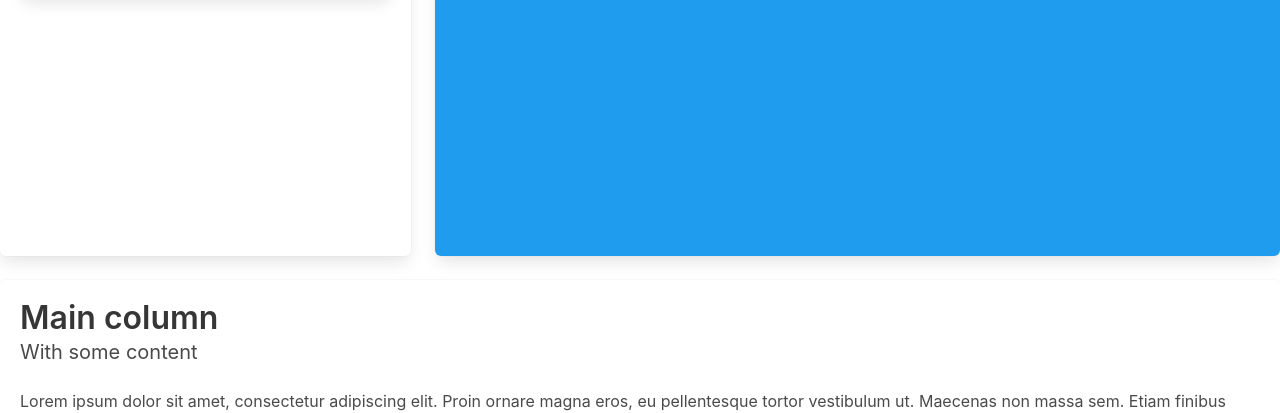
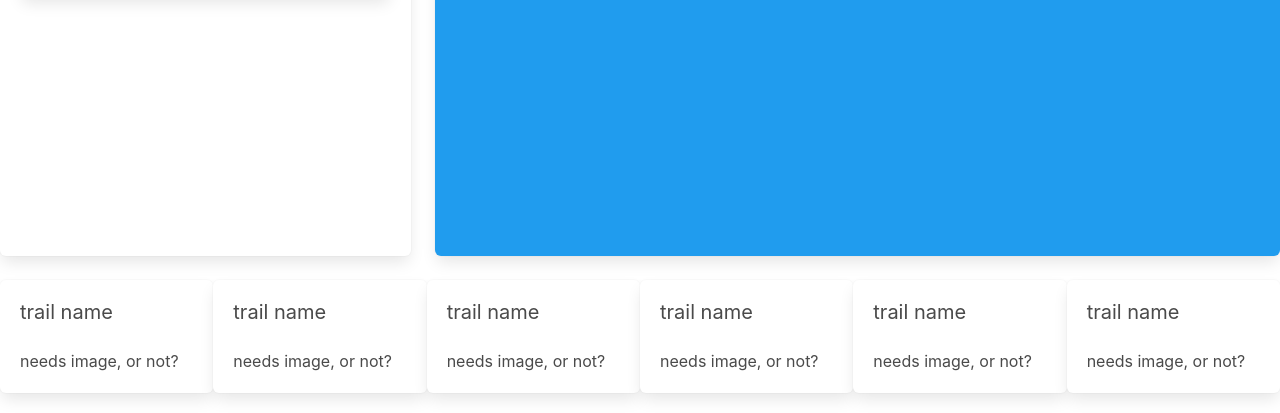
Before and after one commit to RandyLofgren/trail-weather-tracker, a plain HTML site: page index.html in a window 1280 px wide. Shown: the part 570-983 px from the top of the page. Drawn offline with nearby package versions, Linux system fonts and the light colour scheme.

Commit message:
added trail options at bottom of page

```diff
--- a/index.html
+++ b/index.html
@@ -80,13 +80,41 @@
     <!-- Side Column -->
     <div class="tile is-ancestor">
 
-        <div class="tile is-parent is-12">
-            <article class="tile is-child box">
-                <p class="title">Main column</p>
-                <p class="subtitle">With some content</p>
+        <div class="tile is-parent">
+            <article id="trailOpt1" class="tile is-child box">
+                <p class="subtitle">trail name</p>
                 <div class="content">
-                    <p>Lorem ipsum dolor sit amet, consectetur adipiscing elit. Proin ornare magna eros, eu pellentesque
-                        tortor vestibulum ut. Maecenas non massa sem. Etiam finibus odio quis feugiat facilisis.</p>
+                    <p>needs image, or not?</p>
+                </div>
+            </article>
+            <article id="trailOpt2" class="tile is-child box">
+                <p class="subtitle">trail name</p>
+                <div class="content">
+                    <p>needs image, or not?</p>
+                </div>
+            </article>
+            <article id="trailOpt3" class="tile is-child box">
+                <p class="subtitle">trail name</p>
+                <div class="content">
+                    <p>needs image, or not?</p>
+                </div>
+            </article>
+            <article id="trailOpt4" class="tile is-child box">
+                <p class="subtitle">trail name</p>
+                <div class="content">
+                    <p>needs image, or not?</p>
+                </div>
+            </article>
+            <article id="trailOpt5" class="tile is-child box">
+                <p class="subtitle">trail name</p>
+                <div class="content">
+                    <p>needs image, or not?</p>
+                </div>
+            </article>
+            <article id="trailOpt6" class="tile is-child box">
+                <p class="subtitle">trail name</p>
+                <div class="content">
+                    <p>needs image, or not?</p>
                 </div>
             </article>
         </div>
```
